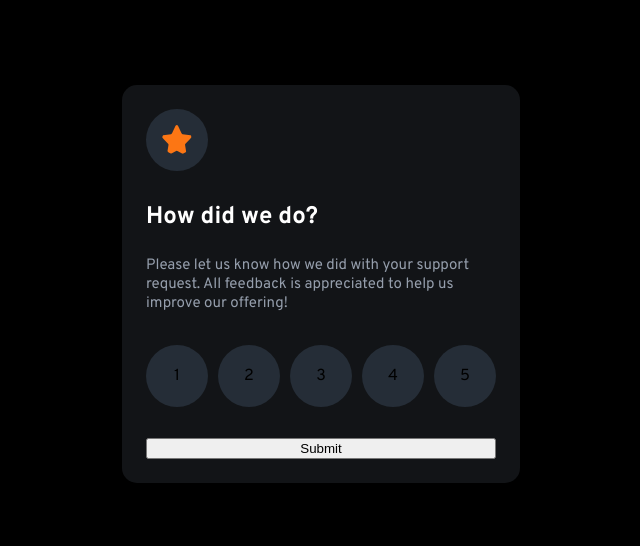
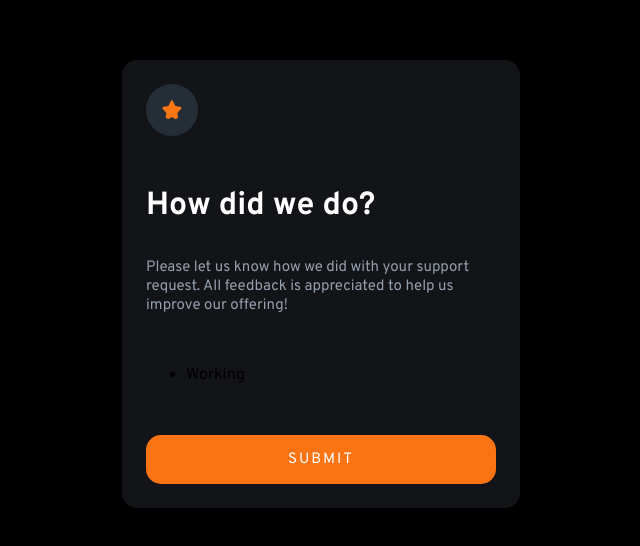
Before and after one commit to tylermaks/interactive-rating-component-repo, a React (Create React App) app in the folder interactive-rating-component/: page / in a window 1280 px wide. Shown: the part 116-662 px from the top of the page, without its empty margins (319-959 px from the left). Built offline with nearby package versions, Linux system fonts and the light colour scheme.

Commit message:
Update Container component
js and css updated, Rating circle added

```diff
--- a/interactive-rating-component/src/App.css
+++ b/interactive-rating-component/src/App.css
@@ -23,6 +23,7 @@ body {
 
 h1 {
   color: white;
+  font-size: 2rem;
   margin-bottom: 1em;
 }
 
@@ -30,6 +31,23 @@ p {
   color: #959eac;
   font-size: 15px;
   font-weight: 400;
+}
+
+button {
+  background-color: #fb7413;
+  color: white;
+  font-family: 'Overpass', sans-serif;
+  font-size: 15px;
+  letter-spacing: 2px;
+  text-transform: uppercase;
+  border: none;
+  border-radius: 15px;
+  padding: 1em;
+}
+
+button:hover {
+  background-color: white;
+  color: #fb7413;
 }
 
 #component-container {
@@ -46,16 +64,8 @@ p {
   background-color: #121417;
   border-radius: 15px;
   padding: 1.5rem;
-  height: 350px;
+  height: 400px;
   width: 350px;
-}
-
-.star-icon {
-  background-color: #252d37;
-  border-radius: 50%;
-  padding: 1em;
-  height: 30px;
-  width: 30px;
 }
 
 .circle-container {
@@ -65,6 +75,11 @@ p {
   -webkit-box-pack: justify;
       -ms-flex-pack: justify;
           justify-content: space-between;
+}
+
+.circle-container .circle:hover {
+  background-color: #959eac;
+  color: white;
 }
 
 .circle {
@@ -79,8 +94,9 @@ p {
           justify-content: center;
   background-color: #252d37;
   border-radius: 50%;
+  color: #7c8798;
   padding: 1em;
-  height: 30px;
-  width: 30px;
+  height: 20px;
+  width: 20px;
 }
 /*# sourceMappingURL=App.css.map */
--- a/interactive-rating-component/src/App.js
+++ b/interactive-rating-component/src/App.js
@@ -1,10 +1,10 @@
-import Component from './component'
+import Container from './Container'
 import './App.css';
 
 function App() {
   return (
     <div className="App">
-      <Component />
+      <Container />
     </div>
   );
 }
--- a/interactive-rating-component/src/App.scss
+++ b/interactive-rating-component/src/App.scss
@@ -1,9 +1,11 @@
+//VARIABLES
 $drkBlue: hsl(216, 12%, 8%);
 $blue: hsl(213, 19%, 18%);
 $ltGrey: hsl(217, 12%, 63%);
 $mdGrey: hsl(216, 12%, 54%);
+$orange: hsl(25, 97%, 53%);
 
-
+//SETUP
 *,*::after,*::before{
   margin: 0;
 }
@@ -20,12 +22,12 @@ body{
 
   background-color: black;
   font-family: 'Overpass', sans-serif;
-
 }
 
 //TYPOGRAPHY
 h1{
   color:white;
+  font-size: 2rem;
   margin-bottom: 1em;
 }
 
@@ -33,6 +35,24 @@ p{
   color:$ltGrey;
   font-size: 15px;
   font-weight: 400;
+}
+
+button{
+  background-color: $orange;
+  color:white;
+  font-family: 'Overpass', sans-serif;
+  font-size: 15px;
+  letter-spacing: 2px;
+  text-transform: uppercase;
+
+  border:none;
+  border-radius: 15px;
+  padding: 1em;
+}
+
+button:hover{
+  background-color: white;
+  color:$orange;
 }
 
 #component-container{
@@ -44,23 +64,19 @@ p{
   border-radius: 15px;
   padding: 1.5rem;
 
-  height: 350px;
+  height: 400px;
   width: 350px;
-}
-
-.star-icon{
-  background-color: $blue;
-  border-radius: 50%;
-  padding: 1em;
-
-  height: 30px;
-  width: 30px
 }
 
 
 .circle-container{
   display: flex;
   justify-content: space-between;
+}
+
+.circle-container .circle:hover{
+  background-color: $ltGrey;
+  color:white;
 }
 
 .circle{
@@ -70,9 +86,9 @@ p{
 
   background-color: $blue;
   border-radius: 50%;
+  color: $mdGrey;
   padding: 1em;
 
-  height: 30px;
-  width: 30px
-
+  height: 20px;
+  width: 20px
 }
--- /dev/null
+++ b/interactive-rating-component/src/Container.jsx
@@ -0,0 +1,27 @@
+import React, {useState} from 'react';
+import RatingCircle from "./RatingCircle"
+
+function Container() {
+
+
+
+    return (
+        <div id="component-container">
+
+            <img className="star-icon circle" src="images/icon-star.svg" alt="star icon" />
+
+            <article>
+                <h1>How did we do?</h1>
+                <p>Please let us know how we did with your support request. All feedback is appreciated to help us improve our offering!</p>
+            </article>
+
+            <ul className="circle-container">
+               <RatingCircle />
+            </ul>
+
+            <button>Submit</button>
+        </div>
+    );
+}
+
+export default Container;
--- /dev/null
+++ b/interactive-rating-component/src/RatingCircle.jsx
@@ -0,0 +1,11 @@
+import React from 'react'
+
+const RatingCircle = () =>{
+    return(
+        <li>
+            Working
+        </li>
+    )
+}
+
+export default RatingCircle
--- a/interactive-rating-component/src/component.jsx
+++ /dev/null
@@ -1,27 +0,0 @@
-import React from 'react';
-
-function Component() {
-    return (
-        <div id="component-container">
-
-            <img className="star-icon" src="images/icon-star.svg" alt="star icon" />
-
-            <article>
-                <h1>How did we do?</h1>
-                <p>Please let us know how we did with your support request. All feedback is appreciated to help us improve our offering!</p>
-            </article>
-
-            <section className="circle-container">
-                <span className="circle">1</span>
-                <span className="circle">2</span>
-                <span className="circle">3</span>
-                <span className="circle">4</span>
-                <span className="circle">5</span>
-            </section>
-
-            <button>Submit</button>
-        </div>
-    );
-}
-
-export default Component;
```
Also changed, not shown: 1 other file (tests, documents, lock files or other folders).
